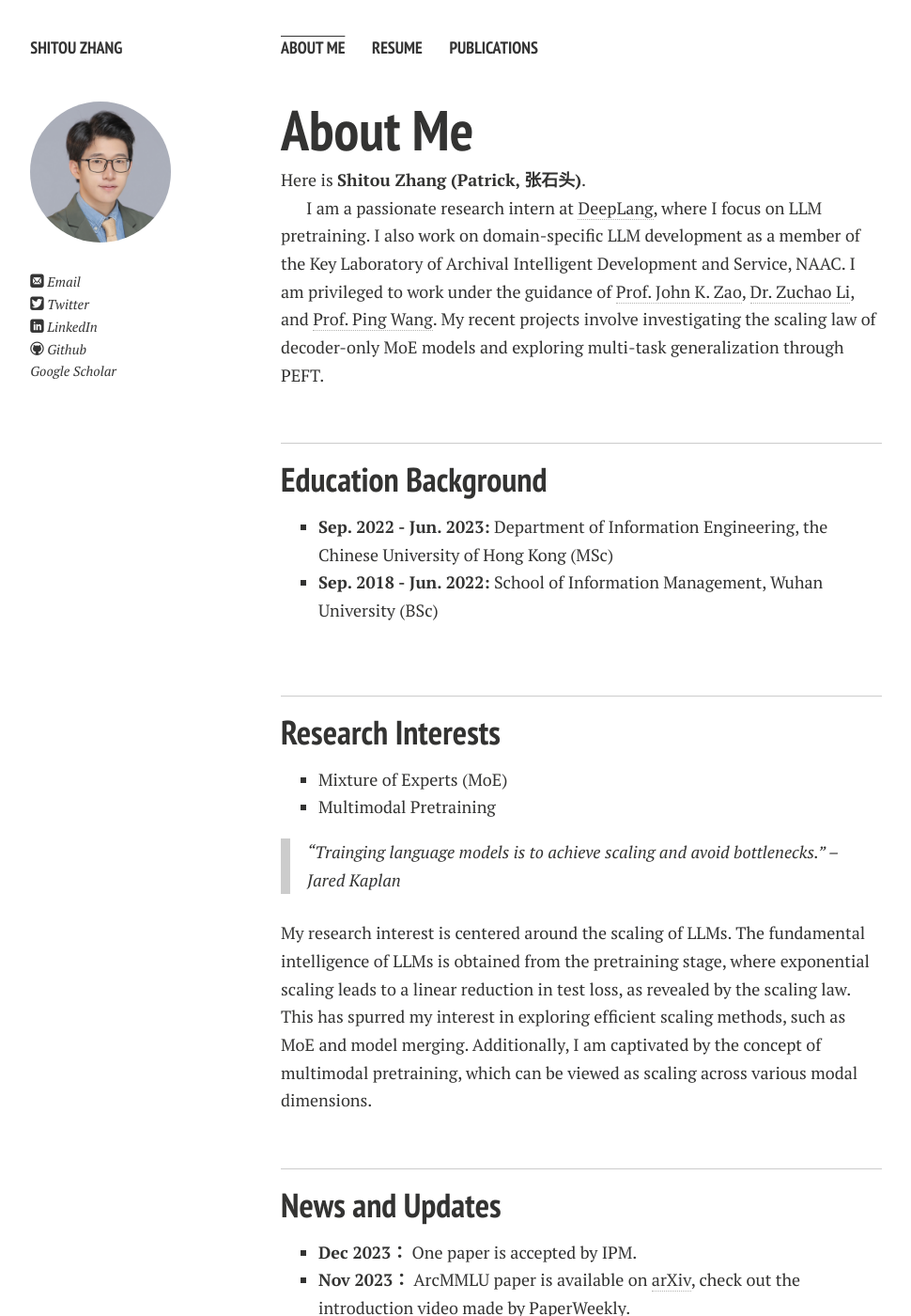
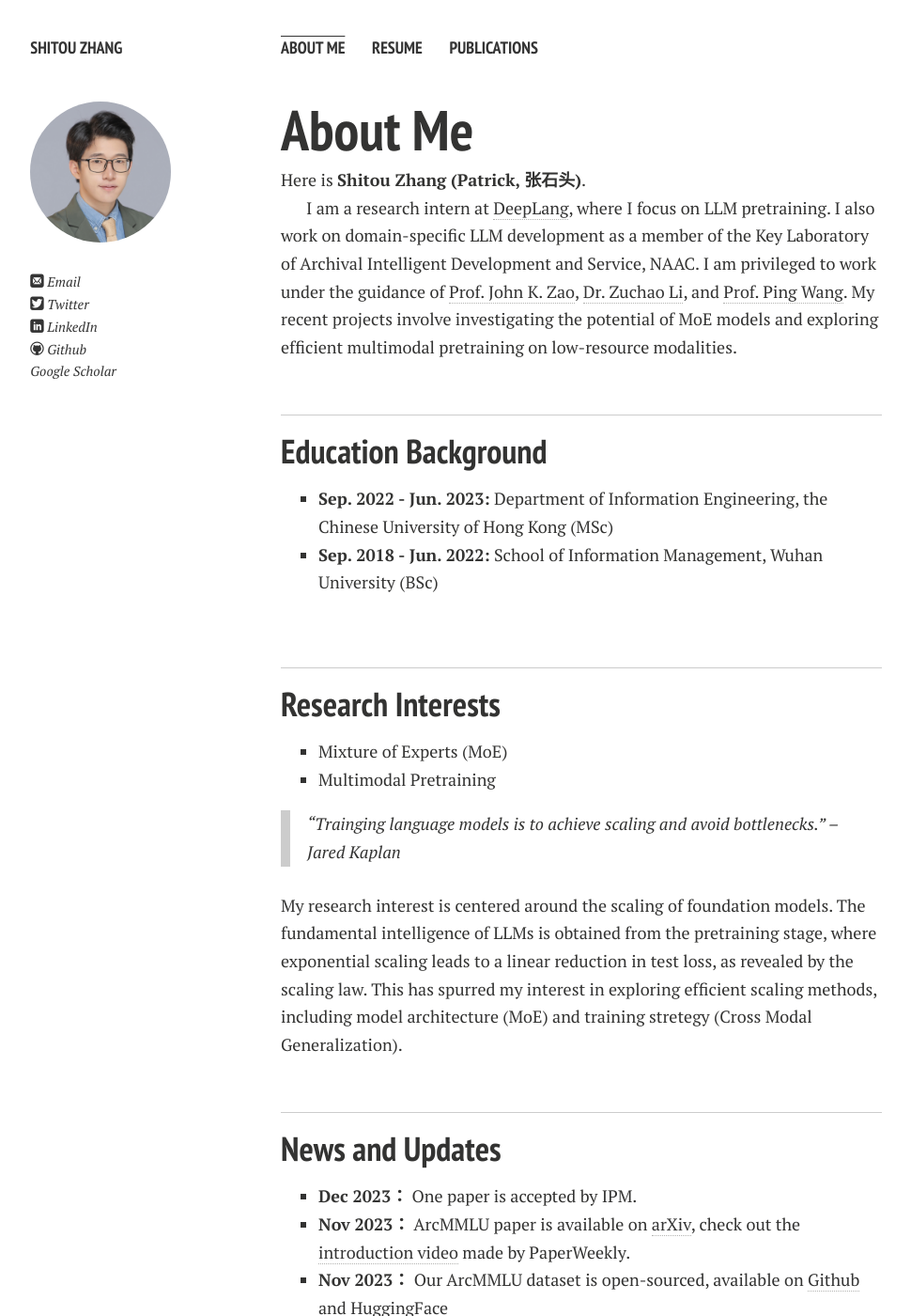
Before and after one commit to stzhang-patrick/stzhang-patrick.github.io, a Jekyll site: the page built from index.md, in a window 1280 px wide and 1400 px high. Shown: the whole window at 94% size, without its empty margins (21-991 px from the left). Built offline with Jekyll 4.4.1, drawn with Linux system fonts in a browser that asks for light colours; nearby versions of some CDN libraries; comment, search, counter and statistics services are not loaded; a style sheet for code colours, icons or effects is not loaded; our own code applies the rules of GitHub Pages for plain Markdown files.

Commit message:
updated index and resume

```diff
--- a/_config.yml
+++ b/_config.yml
@@ -36,7 +36,7 @@
   - title: About Me
     url: /
   - title: Resume
-    url: /file/CV-ShitouZHANG-20231209.pdf
+    url: /file/CV-ShitouZHANG-20231220.pdf
   - title: Publications
     url: /publications/
   # - title: Awards
--- a/index.md
+++ b/index.md
@@ -19,7 +19,7 @@
 
 <!-- I am a research assistant at Wuhan University. I received my BSc. Degree from School of Information Management, Wuhan University and my MSc. Degree from Department of Information Engineering, the Chinese University of Hong Kong. I am a member of the Key Laboratory of Smart Archives (Wuhan) under the leadership of [Prof. Ping Wang](https://sim.whu.edu.cn/info/1571/85472.htm). Additionally, I'm fortunate to receive guidance from [Dr. Zuchao Li](https://zcli-charlie.github.io/) and [Prof. John K. Zao](https://www.ie.cuhk.edu.hk/faculty/zao-kar-kin-john/). -->
 
-I am a passionate research intern at [DeepLang](https://deeplang.ai/), where I focus on LLM pretraining. I also work on domain-specific LLM development as a member of the Key Laboratory of Archival Intelligent Development and Service, NAAC. I am privileged to work under the guidance of  [Prof. John K. Zao](https://www.ie.cuhk.edu.hk/faculty/zao-kar-kin-john/), [Dr. Zuchao Li](https://zcli-charlie.github.io/), and [Prof. Ping Wang](https://sim.whu.edu.cn/info/1571/85472.htm). My recent projects involve investigating the scaling law of decoder-only MoE models and exploring multi-task generalization through PEFT.
+I am a research intern at [DeepLang](https://deeplang.ai/), where I focus on LLM pretraining. I also work on domain-specific LLM development as a member of the Key Laboratory of Archival Intelligent Development and Service, NAAC. I am privileged to work under the guidance of  [Prof. John K. Zao](https://www.ie.cuhk.edu.hk/faculty/zao-kar-kin-john/), [Dr. Zuchao Li](https://zcli-charlie.github.io/), and [Prof. Ping Wang](https://sim.whu.edu.cn/info/1571/85472.htm). My recent projects involve investigating the potential of MoE models and exploring efficient multimodal pretraining on low-resource modalities.
 
 <br>
 
@@ -49,7 +49,7 @@
 <!-- My research interest centers around **modularization** and **micro-servitization** of large-scale AI systems, where various utilities can be achieved through decomposing and recomposing of modules. By encapsulating real-world information, knowledge, expertise, and experience into neural-based dense representations and sub-networks, backbone model and use-case-specific properties can be decoupled, facilitating more use-case-centric and computation-efficient solutions through the synergy of modules. Such architectural design enhances compatibility with distributed learning, providing augmented security essential for high-staking applications, such as neuroscience-driven human-AI interactions. -->
 
 
-My research interest is centered around the scaling of LLMs. The fundamental intelligence of LLMs is obtained from the pretraining stage, where exponential scaling leads to a linear reduction in test loss, as revealed by the scaling law. This has spurred my interest in exploring efficient scaling methods, such as MoE and model merging. Additionally, I am captivated by the concept of multimodal pretraining, which can be viewed as scaling across various modal dimensions.
+My research interest is centered around the scaling of foundation models. The fundamental intelligence of LLMs is obtained from the pretraining stage, where exponential scaling leads to a linear reduction in test loss, as revealed by the scaling law. This has spurred my interest in exploring efficient scaling methods, including model architecture (MoE) and training stretegy (Cross Modal Generalization).
 
 
 <br>
```
Also changed, not shown: 2 other files.
